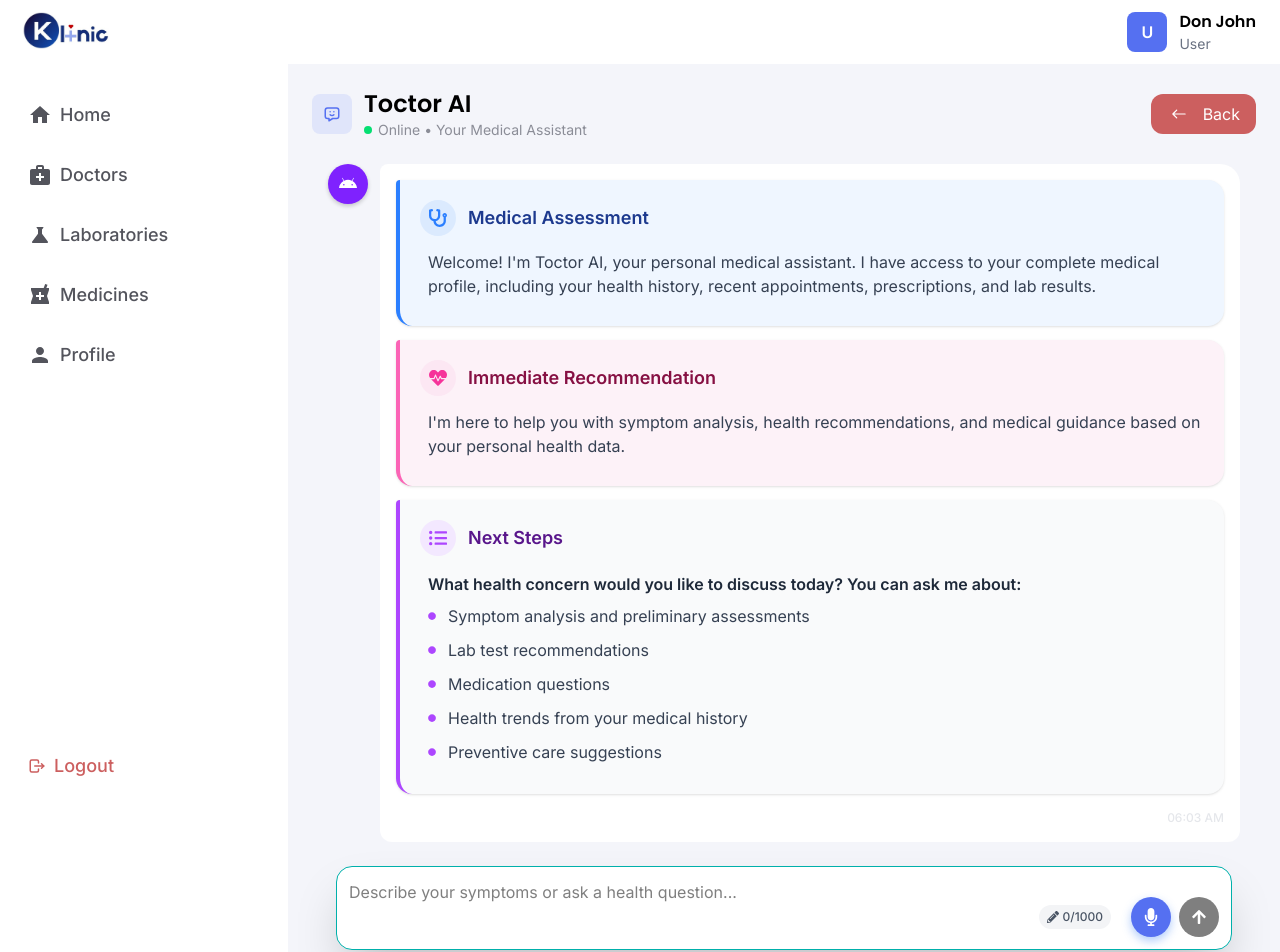
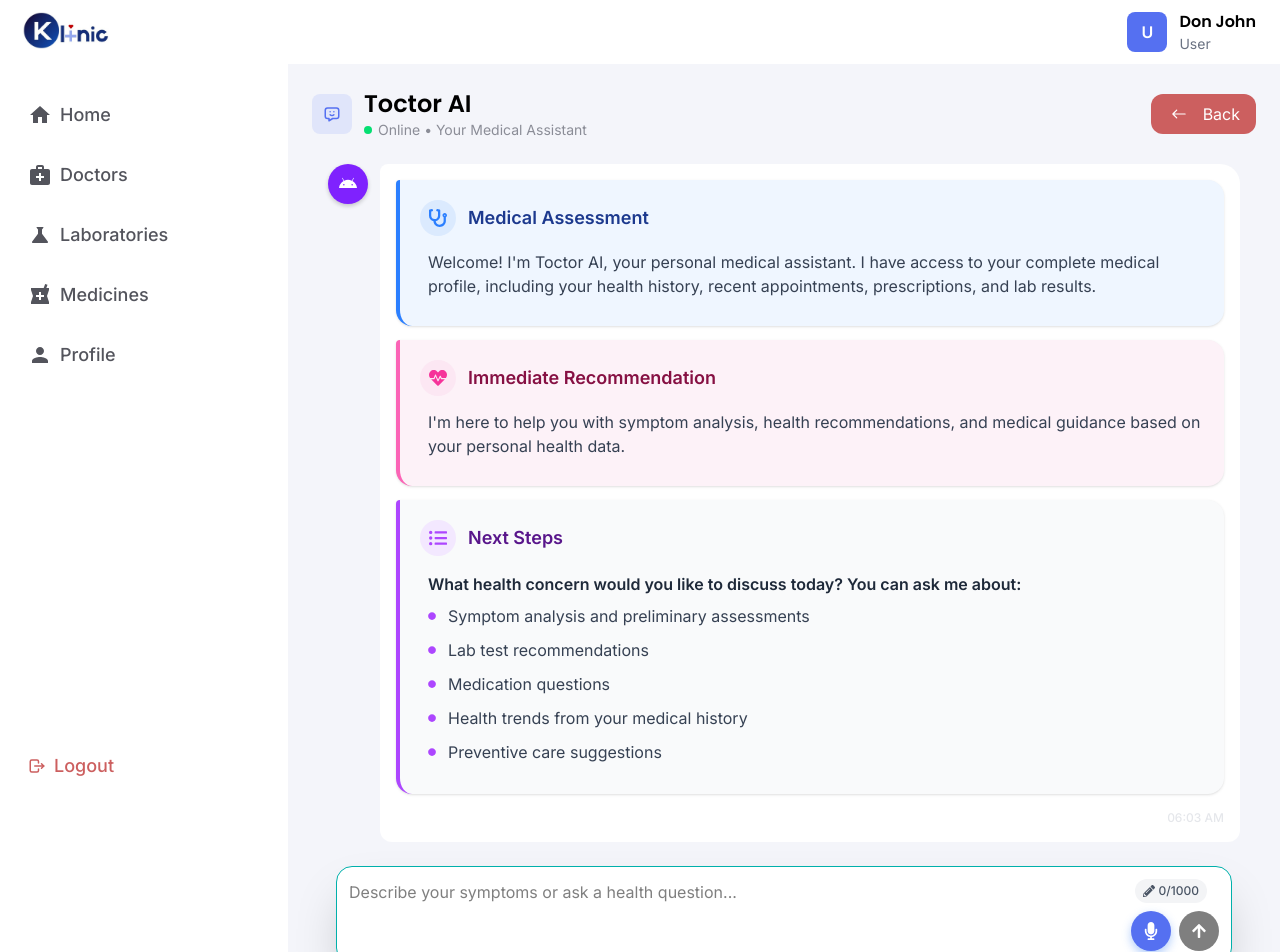
Before and after one commit to Zakariya06/klinic-web, a React (Vite) app: page /chat-ai in a window 1280 px wide. Shown: the top 952 px of the page. Built offline with nearby package versions, Linux system fonts and the light colour scheme; no server answers; sample sign-in values are in the browser's storage.

Commit message:
add the gemni api

```diff
--- a/src/components/chat/ChatInput.tsx
+++ b/src/components/chat/ChatInput.tsx
@@ -64,13 +64,13 @@ export const ChatInput: React.FC<ChatInputProps> = ({
     <form onSubmit={handleSubmit} className="flex items-center justify-center">
       <div
         className={cn(
-          "max-w-4xl bg-white rounded-2xl border border-[#00B0AB] p-3 shadow-2xl w-full flex items-end justify-between gap-2 relative lg:flex-row flex-col",
+          "max-w-4xl bg-white rounded-2xl border border-[#00B0AB] p-3 shadow-2xl w-full  relative ",
           isFocused
             ? "border-violet-500 ring-2 ring-violet-200"
             : "border-[#00B0AB]",
         )}
       >
-        <div className="flex-1 relative">
+        <div className="flex-1 lg:w-auto w-full relative">
           <textarea
             ref={textareaRef}
             value={safeInputText}
@@ -82,7 +82,7 @@ export const ChatInput: React.FC<ChatInputProps> = ({
             maxLength={1000}
             disabled={isLoading}
             rows={2}
-            className="w-full resize-none outline-none border-none text-base leading-relaxed"
+            className="w-full resize-none outline-none border-none text-base leading-relaxed field-sizing-content"
           />
 
           {/* Character count indicator */}
@@ -101,6 +101,7 @@ export const ChatInput: React.FC<ChatInputProps> = ({
           </div>
         </div>
 
+        <div className="flex items-center justify-end gap-2">
           {/* Voice Button */}
           {onVoiceInput && (
             <VoiceButton onPress={onVoiceInput} disabled={isLoading} />
@@ -120,6 +121,7 @@ export const ChatInput: React.FC<ChatInputProps> = ({
             )}
           </button>
         </div>
+      </div>
     </form>
   );
 };
--- a/src/components/chat/MessageBubble.tsx
+++ b/src/components/chat/MessageBubble.tsx
@@ -55,17 +55,17 @@ export const MessageBubble: React.FC<MessageBubbleProps> = ({ message }) => {
           }}
         >
           {isUser ? (
-            <p className="text-white text-base leading-6 font-medium w-fit">
+            <div className="text-white text-base leading-6 font-medium w-fit">
               {message.content}
               {/* Timestamp */}
-              <div className="text-xs text-gray-200 text-left mt-0.5 font-medium ">
+              <p className="text-xs text-gray-200 text-left mt-0.5 font-medium ">
                 {new Date(message.timestamp).toLocaleTimeString([], {
                   hour: "2-digit",
                   minute: "2-digit",
                   hour12: true,
                 })}
-              </div>
-            </p>
+              </p>
+            </div>
           ) : (
             <div className="p-3 w-full ">
               {parseXMLContent(message.content)}
```
Also changed, not shown: src/components/ToctorAIChat.tsx (line endings or trailing spaces). Lines whose indentation alone changed are shown as unchanged.
